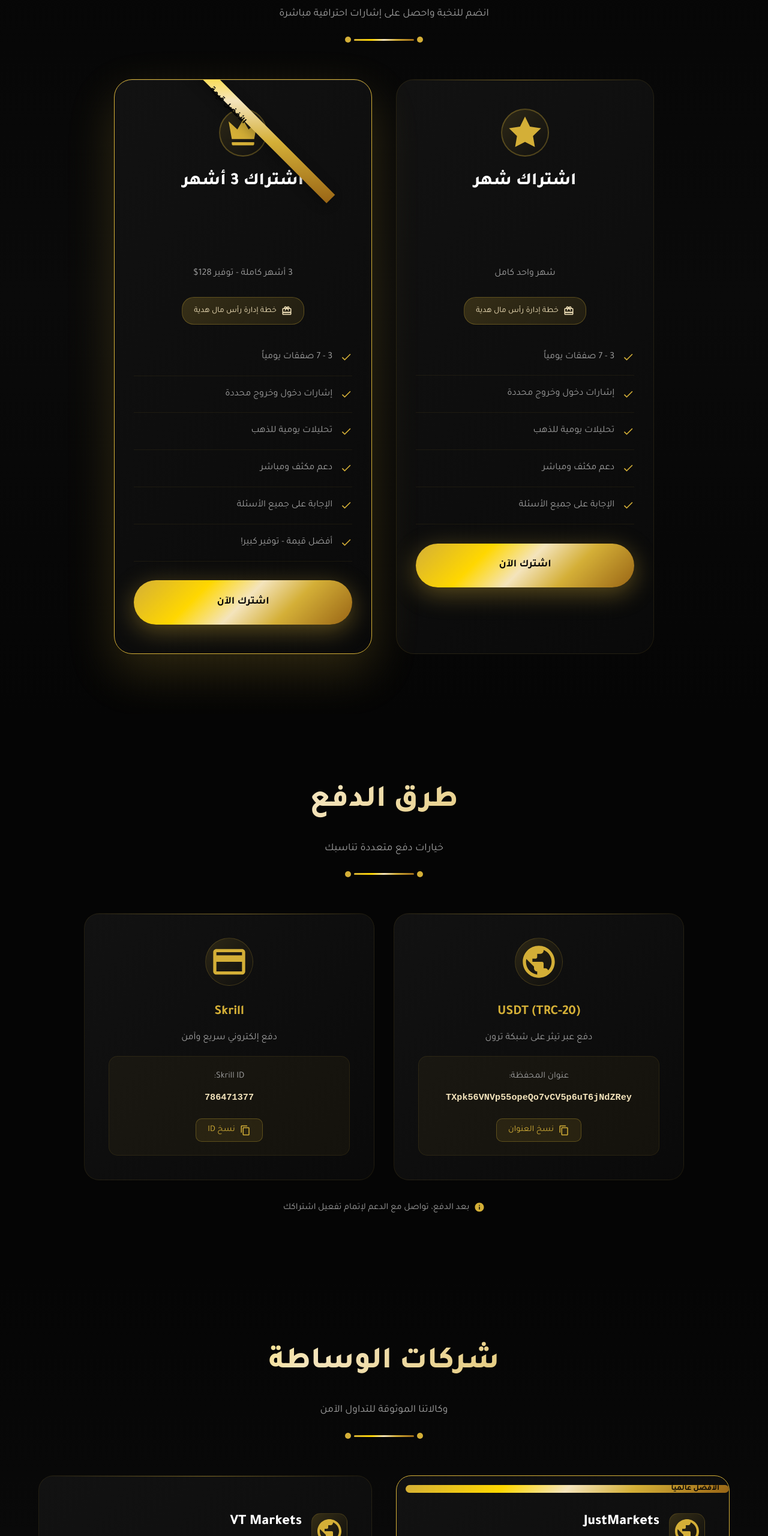
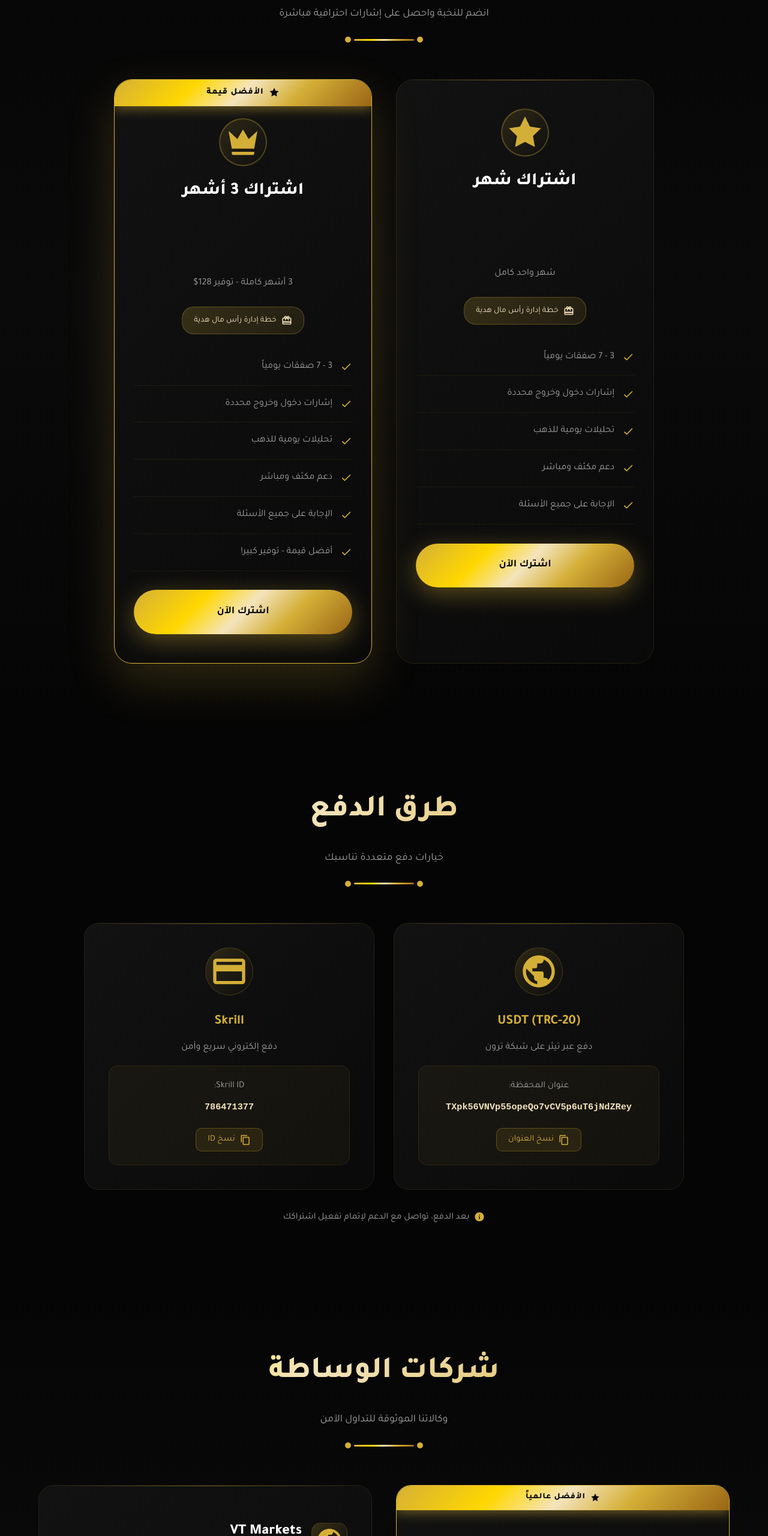
Before and after one commit to YounisDany/K-jax, a plain HTML site: page index.html in a window 1280 px wide. Shown: the part 3160-5720 px from the top of the page at 60% size. Drawn offline with Linux system fonts and the light colour scheme.

Commit message:
Update index.html

```diff
--- a/index.html
+++ b/index.html
@@ -792,39 +792,40 @@
         .vip-card.featured {
             border-color: var(--gold-primary);
             transform: scale(1.03);
+            padding-top: 4rem;
             box-shadow:
                 0 30px 80px rgba(212, 175, 55, 0.2),
                 inset 0 1px 0 rgba(255, 255, 255, 0.1);
         }
 
-        .vip-card.featured::before {
-            content: 'الأفضل قيمة';
+        /* VIP Card Badge */
+        .vip-card.featured .featured-badge {
             position: absolute;
-            top: 25px;
-            left: -35px;
+            top: -1px;
+            left: -1px;
+            right: -1px;
+            height: 45px;
             background: var(--gradient-gold);
+            display: flex;
+            align-items: center;
+            justify-content: center;
+            gap: 0.5rem;
+            border-radius: 29px 29px 0 0;
+            box-shadow: 0 4px 20px rgba(212, 175, 55, 0.5);
+            z-index: 10;
+        }
+
+        .vip-card.featured .featured-badge span {
             color: var(--black-primary);
-            padding: 0.6rem 3.5rem;
-            font-size: 0.85rem;
+            font-size: 0.9rem;
             font-weight: 800;
-            transform: rotate(45deg);
-            box-shadow: 0 5px 20px rgba(0, 0, 0, 0.3);
-        }
-
-        .vip-card::after {
-            content: '';
-            position: absolute;
-            top: -50%;
-            left: -50%;
-            width: 200%;
-            height: 200%;
-            background: radial-gradient(circle, rgba(212, 175, 55, 0.05) 0%, transparent 50%);
-            opacity: 0;
-            transition: opacity 0.5s ease;
-        }
-
-        .vip-card:hover::after {
-            opacity: 1;
+            letter-spacing: 1px;
+        }
+
+        .vip-card.featured .featured-badge svg {
+            width: 18px;
+            height: 18px;
+            fill: var(--black-primary);
         }
 
         .vip-card:hover {
@@ -1042,22 +1043,37 @@
 
         .broker-card.featured-broker {
             border-color: var(--gold-primary);
-        }
-
-        .broker-card.featured-broker::before {
-            content: 'الأفضل عالمياً';
+            padding-top: 4rem;
+        }
+
+        /* Broker Card Badge */
+        .broker-card.featured-broker .featured-badge {
             position: absolute;
-            top: 15px;
-            left: 15px;
+            top: -1px;
+            left: -1px;
+            right: -1px;
+            height: 42px;
             background: var(--gradient-gold);
+            display: flex;
+            align-items: center;
+            justify-content: center;
+            gap: 0.5rem;
+            border-radius: 24px 24px 0 0;
+            box-shadow: 0 4px 20px rgba(212, 175, 55, 0.5);
+            z-index: 10;
+        }
+
+        .broker-card.featured-broker .featured-badge span {
             color: var(--black-primary);
-            padding: 0.4rem 1rem;
-            font-size: 0.8rem;
-            font-weight: 700;
-            border-radius: 20px;
-            display: flex;
-            align-items: center;
-            gap: 0.3rem;
+            font-size: 0.85rem;
+            font-weight: 800;
+            letter-spacing: 1px;
+        }
+
+        .broker-card.featured-broker .featured-badge svg {
+            width: 16px;
+            height: 16px;
+            fill: var(--black-primary);
         }
 
         .broker-card:hover {
@@ -1727,6 +1743,11 @@
                     </a>
                 </div>
                 <div class="vip-card glass-card featured reveal">
+                    <!-- Featured Badge -->
+                    <div class="featured-badge">
+                        <svg viewBox="0 0 24 24"><path d="M12 2L15.09 8.26L22 9.27L17 14.14L18.18 21.02L12 17.77L5.82 21.02L7 14.14L2 9.27L8.91 8.26L12 2Z"/></svg>
+                        <span>الأفضل قيمة</span>
+                    </div>
                     <div class="vip-icon">
                         <span class="icon icon-2xl icon-gold">
                             <svg viewBox="0 0 24 24"><path d="M5 16L3 5l5.5 5L12 4l3.5 6L21 5l-2 11H5zm14 3c0 .6-.4 1-1 1H6c-.6 0-1-.4-1-1v-1h14v1z"/></svg>
@@ -1856,6 +1877,11 @@
             </div>
             <div class="brokers-grid">
                 <div class="broker-card glass-card featured-broker reveal">
+                    <!-- Featured Badge -->
+                    <div class="featured-badge">
+                        <svg viewBox="0 0 24 24"><path d="M12 2L15.09 8.26L22 9.27L17 14.14L18.18 21.02L12 17.77L5.82 21.02L7 14.14L2 9.27L8.91 8.26L12 2Z"/></svg>
+                        <span>الأفضل عالمياً</span>
+                    </div>
                     <div class="broker-header">
                         <div class="broker-logo">
                             <span class="icon icon-xl icon-gold">
```
